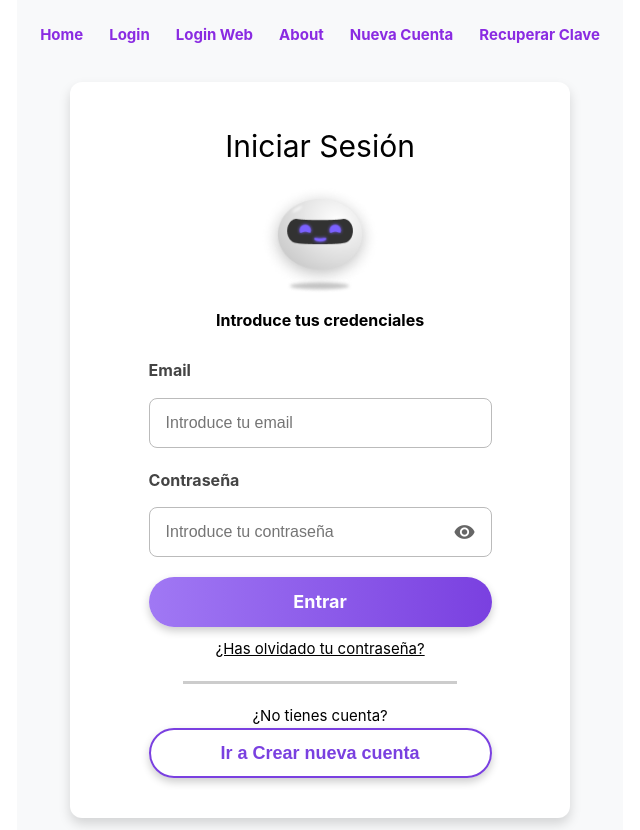
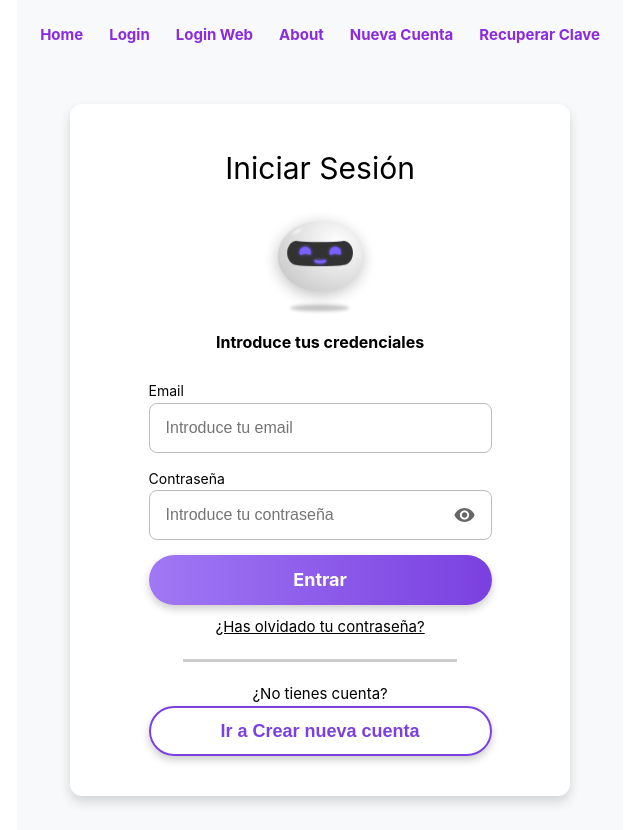
Before and after one commit to CarlosAlberto19/PRACTICAS_ACCESSROBOT, a Vue app: page /crear-cuenta in a window 1280 px wide. Shown: the whole page, without its empty margins (17-657 px from the left). Built offline with nearby package versions, Linux system fonts and the light colour scheme.

Commit message:
queda ojo y validación

```diff
--- a/src/views/LoginViewCrearNuevaCuenta.vue
+++ b/src/views/LoginViewCrearNuevaCuenta.vue
@@ -1,10 +1,15 @@
+<!-- filepath: /c:/Users/carlo/Desktop/Xtd Talento Digital Once/PRACTICAS_ACCESSROBOT-master/src/views/LoginViewCrearNuevaCuenta.vue -->
 <template>
   <div class="contenedor-pagina">
     <div class="caja-formulario">
       <!-- CABECERA -->
       <div class="cabecera">
         <h1 class="titulo">Iniciar Sesión</h1>
-        <img src="@/assets/images/ARturo.png" alt="Robot" class="imagen-robot" />
+        <img
+          src="@/assets/images/ARturo.png"
+          alt="Robot"
+          class="imagen-robot"
+        />
       </div>
 
       <h2 class="subtitulo negrita">Introduce tus credenciales</h2>
@@ -12,11 +17,11 @@
       <!-- FORMULARIO -->
       <form @submit.prevent="validarLogin">
         <!-- EMAIL -->
-        <div class="grupo-campo">
-          <!-- PruebaInput genera su propio label interno,
-               así no duplicas contenedores -->
+        <div class="campo">
+          <label for="email">Email</label>
+          <div class="input-container">
             <PruebaInput
-            label_input="Email"
+              id="email"
               placeholder="Introduce tu email"
               type="text"
               v-model="email"
@@ -29,22 +34,23 @@
               @focus="emailFocus = true"
               @blur="emailFocus = false"
             />
-
-          <!-- Check verde (si email es válido) -->
+            <!-- Check verde si emailValido -->
             <span v-if="emailValido" class="icono-check">✔</span>
-
-          <!-- Mensaje de error (si existe) -->
+          </div>
           <p v-if="errorEmail" class="mensaje-error">❌ {{ errorEmail }}</p>
         </div>
 
         <!-- CONTRASEÑA -->
-        <div class="grupo-campo">
+        <div class="campo">
+          <label for="password">Contraseña</label>
+          <div class="input-container">
             <PruebaInput
-            label_input="Contraseña"
+              id="password"
               placeholder="Introduce tu contraseña"
               type="password"
               v-model="password"
               @input="validarPassword"
+              :isValid="passwordValida"
               class="input-estilizado"
               :class="{
                 'error-borde': errorPassword !== '',
@@ -53,20 +59,18 @@
               @focus="passwordFocus = true"
               @blur="passwordFocus = false"
             />
-
-          <!-- Check verde (si password es válida) -->
+            <!-- Check verde si passwordValida -->
             <span v-if="passwordValida" class="icono-check">✔</span>
-
-          <!-- Mensaje de error -->
+          </div>
           <p v-if="errorPassword" class="mensaje-error">❌ {{ errorPassword }}</p>
         </div>
 
-        <!-- Botón Entrar -->
+        <!-- Botón Entrar (deshabilitado si hay error) -->
         <PrimaryButton
           class="boton-enviar"
           label="Entrar"
           type="submit"
-          :disabled="botonDeshabilitado"
+          :disabled="botonDeshabilitado || enviando"
         />
 
         <!-- "¿Has olvidado tu contraseña?" -->
@@ -91,9 +95,9 @@
 import { ref, computed } from "vue";
 import { useRouter } from "vue-router";
 
+import PruebaInput from "@/components/PruebaInput.vue";
 import PrimaryButton from "@/components/PrimaryButton.vue";
 import SecondaryButton from "@/components/SecondaryButton.vue";
-import PruebaInput from "@/components/PruebaInput.vue";
 
 const router = useRouter();
 
@@ -104,99 +108,82 @@ const email = ref("");
 const password = ref("");
 const emailFocus = ref(false);
 const passwordFocus = ref(false);
+const enviando = ref(false);
 
-// Errores como strings (cadena vacía => sin error)
+// Errores (si están vacíos => no hay error)
 const errorEmail = ref("");
 const errorPassword = ref("");
 
 // =============================
-// Validar Email (similar a "recuperarclave")
+// Validar Email
 // =============================
 function validarEmail() {
-  // Elimina espacios
   email.value = email.value.replace(/\s+/g, "");
 
-  // 1) Vacío
   if (!email.value) {
     errorEmail.value = "El email no puede estar vacío.";
     return;
   }
-  // 2) Verifica un solo '@'
   if ((email.value.match(/@/g) || []).length > 1) {
     errorEmail.value = 'El email solo puede contener un "@"';
     return;
   }
-  // 3) Debe tener '@'
   if (!email.value.includes("@")) {
     errorEmail.value = 'El email debe contener "@"';
     return;
   }
-  // 4) Debe tener '.'
   if (!email.value.includes(".")) {
     errorEmail.value = 'El email debe contener "." después de "@"';
     return;
   }
-  // 5) Máximo 50 caracteres
   if (email.value.length > 50) {
     errorEmail.value = "El email no puede superar los 50 caracteres.";
     return;
   }
-
-  // 6) Regex general
   const reEmail = /^[^\s@]+@[^\s@]+\.[a-zA-Z]{2,}$/;
   if (!reEmail.test(email.value)) {
-    errorEmail.value = "Introduce un email válido (ejemplo: usuario@gmail.com)";
+    errorEmail.value = "Introduce un email válido (ej: usuario@gmail.com)";
     return;
   }
-
-  // Sin error
   errorEmail.value = "";
 }
-
-// Computed: emailValido => TRUE si no hay error y no está vacío
-const emailValido = computed(() => errorEmail.value === "" && email.value !== "");
+const emailValido = computed(() => {
+  return errorEmail.value === "" && email.value !== "";
+});
 
 // =============================
 // Validar Password
 // =============================
 function validarPassword() {
-  // 1) Vacía
   if (!password.value) {
     errorPassword.value = "La contraseña no puede estar vacía.";
     return;
   }
-  // 2) 8-16 chars
   if (password.value.length < 8 || password.value.length > 16) {
     errorPassword.value = "Debe tener entre 8 y 16 caracteres.";
     return;
   }
-  // 3) Mayus y minus
   if (!/[a-z]/.test(password.value) || !/[A-Z]/.test(password.value)) {
     errorPassword.value = "Debe incluir mayúsculas y minúsculas.";
     return;
   }
-  // 4) Debe tener un número
   if (!/\d/.test(password.value)) {
     errorPassword.value = "Debe contener al menos un número.";
     return;
   }
-  // 5) Sin espacios
   if (/\s/.test(password.value)) {
     errorPassword.value = "No se permiten espacios en la contraseña.";
     return;
   }
-  // 6) Solo [a-zA-Z0-9!@#$%^&*]
   if (/[^a-zA-Z0-9!@#$%^&*]/.test(password.value)) {
     errorPassword.value = "No se permiten caracteres especiales extraños.";
     return;
   }
-
-  // Sin error
   errorPassword.value = "";
 }
-
-// Computed: passwordValida => TRUE si no hay error
-const passwordValida = computed(() => errorPassword.value === "" && password.value !== "");
+const passwordValida = computed(() => {
+  return errorPassword.value === "" && password.value !== "";
+});
 
 // =============================
 // Botón Deshabilitado
@@ -208,18 +195,25 @@ const botonDeshabilitado = computed(() => {
 // =============================
 // Función para login
 // =============================
-function validarLogin() {
-  // Dispara validaciones
+async function validarLogin() {
+  // Forzamos validaciones
   validarEmail();
   validarPassword();
 
-  // Si hay errores => no pasar
   if (errorEmail.value || errorPassword.value) {
     return;
   }
 
-  // Si OK, redirige (ejemplo) al home
+  // Evitar envíos múltiples
+  if (enviando.value) return;
+  enviando.value = true;
+
+  // Simulación de envío
+  setTimeout(() => {
+    // Ir al home (ejemplo)
     router.push("/");
+    enviando.value = false;
+  }, 1000);
 }
 
 // =============================
@@ -242,7 +236,6 @@ function irARecuperarContrasena() {
   width: 100%;
   background-color: #f8f9fa;
 }
-
 .caja-formulario {
   display: flex;
   flex-direction: column;
@@ -254,46 +247,52 @@ function irARecuperarContrasena() {
   border-radius: 12px;
   box-shadow: 0 6px 12px rgba(0, 0, 0, 0.15);
 }
-
 .subtitulo {
   font-size: 16px;
   font-weight: bold;
   text-align: center;
   margin-bottom: 25px;
 }
-
 .imagen-robot {
   width: 120px;
-  height: auto;
   margin: 15px auto;
   display: block;
 }
 
-/* Contenedor de cada campo (para posicionar el check, etc.) */
-.grupo-campo {
-  margin-bottom: 20px;
+/*
+  Agrupa label + <PruebaInput> + (check solo en email)
+*/
+.campo {
+  display: flex;
+  flex-direction: column;
+  margin-bottom: 15px;
+  position: relative;
+  font-weight: bold;
+  font-size: 14px;
+}
+
+.input-container {
   position: relative;
 }
 
-/* Check verde (posicionado en la esquina derecha del input) */
+/* Check verde => Email y Password si son válidos */
 .icono-check {
   position: absolute;
-  right: 5px;
-  top: 48px; /* Ajusta según tu input */
-  font-size: 16px;
+  right: 8px;
+  top: 50%;
+  transform: translateY(-50%);
+  font-size: 18px;
   color: green;
 }
 
-/* Borde rojo para error */
+/* Borde error + focus */
 .error-borde {
-  border-color: red !important;
-  box-shadow: 0 0 8px rgba(255, 0, 0, 0.6);
+  border: 2px solid red !important;
+  box-shadow: 0 0 8px rgba(255,0,0,0.9) !important;
 }
-
-/* Borde focus color morado */
 .borde-iluminado {
-  border-color: #7A40E0 !important;
-  box-shadow: 0 0 8px rgba(122, 64, 224, 0.6);
+  border: 2px solid #7A40E0 !important;
+  box-shadow: 0 0 8px rgba(122,64,224,0.9) !important;
 }
 
 /* Mensaje de error */
@@ -310,12 +309,9 @@ function irARecuperarContrasena() {
   border: 0;
   border-top: 3px solid #ccc;
 }
-
-/* Texto centrado */
 .texto-centrado {
   text-align: center;
 }
-
 .texto-olvido {
   text-decoration: underline;
   margin-top: 10px;
```
Lines whose indentation alone changed are shown as unchanged.
